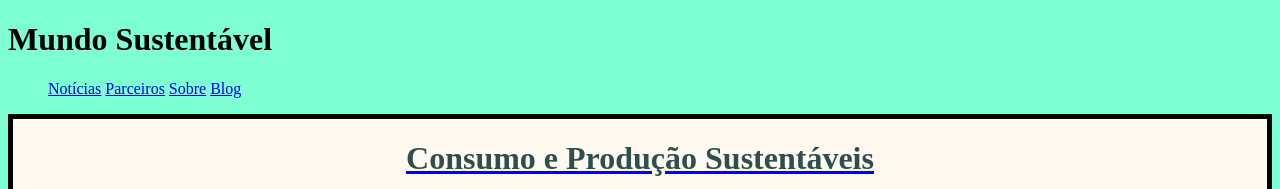
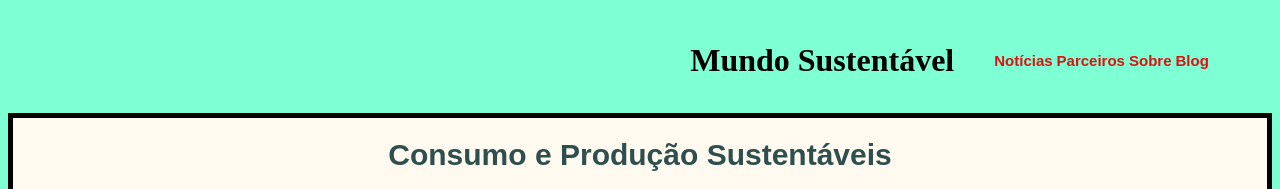
Before and after one commit to RenataRSouza/Projeto-ODS, a plain HTML site: page index.html in a window 1280 px wide. Shown: the top 189 px of the page. Drawn offline with Linux system fonts and the light colour scheme.

Commit message:
ajustes2

```diff
--- a/estilo.css
+++ b/estilo.css
@@ -8,3 +8,19 @@ div{border: 5px black solid}
 section{border: 5px black solid;}
 ul {list-style-type: none;}
 li {display: inline;}
+header {
+    display: flex;
+    justify-content: flex-end;
+    align-items: center;
+    padding: 1% 5%;
+    order: 1;
+}
+li,
+        a,
+        button {
+            font-family: "Montserrat", sans-serif;
+            font-weight: 800;
+            font-size: 15px;
+            color: rgb(221, 17, 17);
+            text-decoration: none;
+                    }
```
